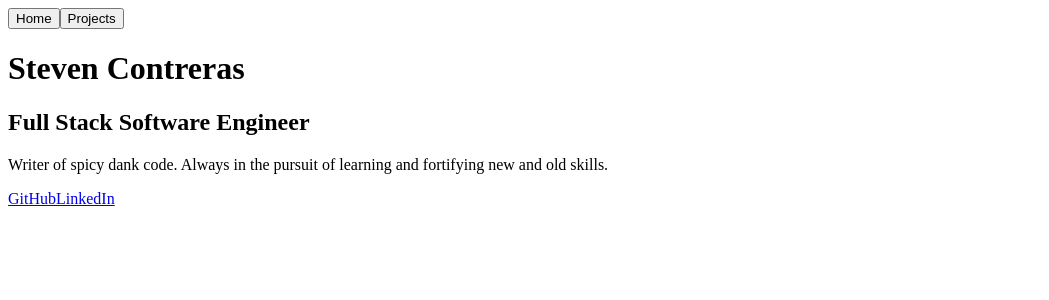
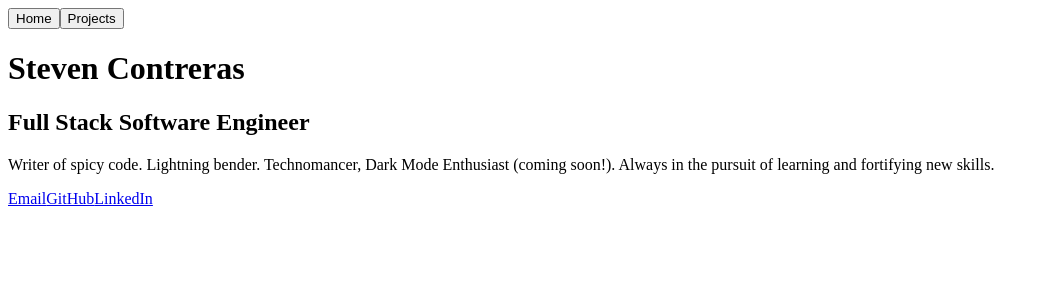
Before and after one commit to StevenContreras/contras-web-portfolio, a React app: page / in a window 1280 px wide. Shown: the top 300 px of the page, without its empty margins (0-1049 px from the left). Built offline with nearby package versions, Linux system fonts and the light colour scheme; the HTML template or start-up script is replaced by a standard one.

Commit message:
Add El Skeleto Font

```diff
--- a/client/src/components/Projects.jsx
+++ b/client/src/components/Projects.jsx
@@ -5,7 +5,7 @@ function Projects() {
     <section className="section">
       <h2 className="h">Projects</h2>
       <section className="content">
-        <h3>Project Name</h3>
+        <h3 class="h">Project Name</h3>
         <img src="" alt="image or gif of project"></img>
         <p>Summary/description of the project and or your role in it.</p>
         <a href="#" target="_blank">Link to project</a>
--- a/client/src/components/app.jsx
+++ b/client/src/components/app.jsx
@@ -22,9 +22,7 @@ class App extends React.Component {
   render() {
     return (
       <div class="body">
-        <div class="aside">
-
-        </div>
+        <div class="aside"/>
         <div class="plate">
           <nav className="row">
             <button className="col" value={0} onClick={e => this.handleClick(e)}>Home</button>
@@ -37,7 +35,7 @@ class App extends React.Component {
             }
           </main>
           <footer>
-            <a className="cred" href="mailto:sfcontra@gmail.com">
+            <a className="cred" href="mailto:sfcontra@gmail.com">Email
               <img name="mail"></img>
             </a>
             <a className="cred" href="https://github.com/StevenContreras">GitHub</a>
--- a/client/src/components/home.jsx
+++ b/client/src/components/home.jsx
@@ -5,7 +5,7 @@ function Home() {
     <header className="section">
       <h1 className="h">Steven Contreras</h1>
       <h2 className="h">Full Stack Software Engineer</h2>
-      <p className="content" className="lead">Writer of spicy dank code. Always in the pursuit of learning and fortifying new and old skills.</p>
+      <p className="content">Writer of spicy code. Lightning bender. Technomancer, Dark Mode Enthusiast (coming soon!). Always in the pursuit of learning and fortifying new skills.</p>
     </header>
   )
 }
```
Also changed, not shown: icons-portfolio/amazonaws copy.svg (deleted), icons-portfolio/babel copy.svg (deleted), icons-portfolio/bootstrap copy.svg (deleted), icons-portfolio/coffeescript copy.svg (deleted), icons-portfolio/css3 copy.svg (deleted), icons-portfolio/d3-dot-js copy.svg (deleted), icons-portfolio/docker copy.svg (deleted), icons-portfolio/duolingo copy.svg (deleted), icons-portfolio/eslint copy.svg (deleted), icons-portfolio/figma copy.svg (deleted), icons-portfolio/firebase copy.svg (deleted), icons-portfolio/fiverr copy.svg (deleted), icons-portfolio/freelancer copy.svg (deleted), icons-portfolio/git copy.svg (deleted), 30 more files, 53 other files (tests, documents, lock files or other folders).
